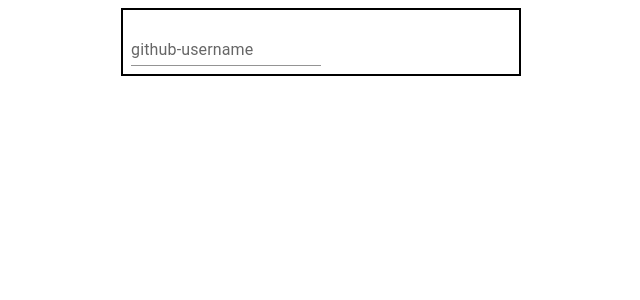
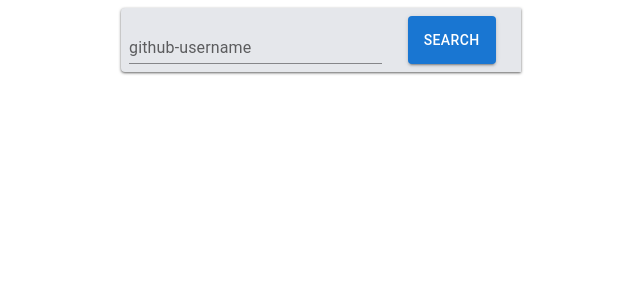
Before and after one commit to kostovJP/github-search, a React (Vite) app: page / in a window 1280 px wide. Shown: the top 300 px of the page, without its empty margins (319-959 px from the left). Built offline with nearby package versions, Linux system fonts and the light colour scheme.

Commit message:
implemented the search-form

```diff
--- /dev/null
+++ b/src/components/profile-view-page.jsx
@@ -0,0 +1,11 @@
+import SearchForm from "./search-form";
+import { useState, useEffect } from "react";
+
+export default function ProfileViewPage(){
+
+    return (
+        <main>
+            <SearchForm/>
+        </main>
+    )
+}
--- a/src/components/search-form.jsx
+++ b/src/components/search-form.jsx
@@ -1,5 +1,6 @@
 import { useForm } from 'react-hook-form'
 import TextField from '@mui/material/TextField'
+import Button from '@mui/material/Button';
 
 export default function SearchForm({ dataFunc }){
     const {
@@ -8,18 +9,29 @@ export default function SearchForm({ dataFunc }){
         formState: {errors, isSubmitted, isSubmitting},
     } = useForm();
 
+    const formSubmission = (evt) => {
+        dataFunc(evt.username);
+        console.log(evt.username);
+    }
     return (
         <form action="/"
-            className={`border-2 p-2 w-75 md:w-100 justify-self-center m-2
-                    grid grid-cols-2
+            className={`border-none p-2 w-75 md:w-100 justify-self-center m-2
+                    grid grid-cols-3 gap-2 bg-gray-200 rounded-l shadow-sm shadow-neutral-500
                 `}
+            onSubmit={handleSubmit(formSubmission)}
         >
             <TextField id="standard-basic" label="github-username" variant="standard"
                 {...register("username", {
-                    required: {value: true, message: "username cannot be empty"}
-
+                    required: {value: true, message: "*username cannot be empty"},
+                    maxLength: {value: 15, message: "*useranme cannot exceed 15 characters"},
+                    minLength: {value: 2, message: "*username must be atleast 2 characters long"},
                 })}
+                className='col-span-2'
             />
+            <span className='flex justify-center'><Button variant="contained" type="submit">search</Button></span>
+            {errors.username &&
+                <p className='text-[12px] text-red-500 col-span-3'>{errors.username.message}</p>
+            }
         </form>
     )
 }
```
